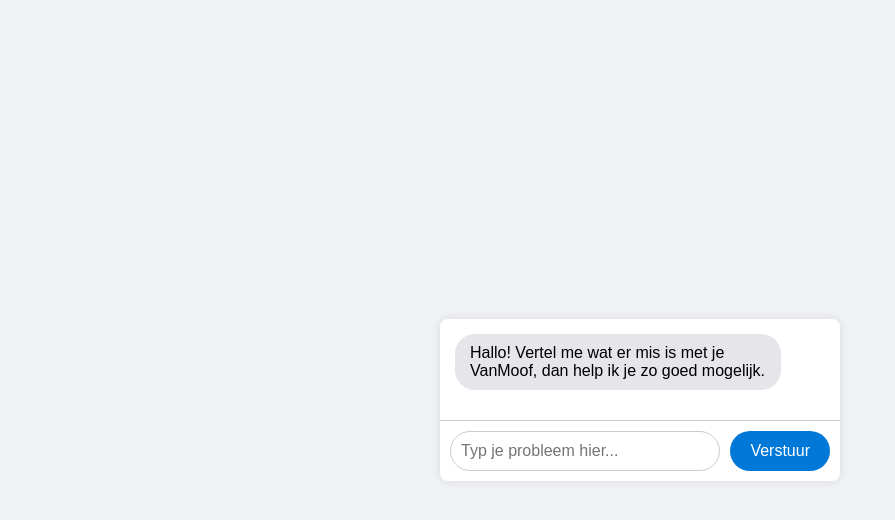
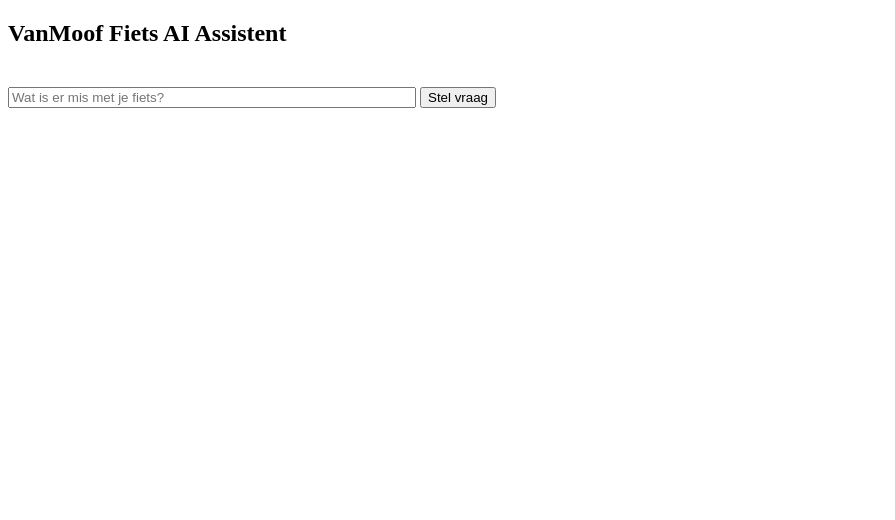
Before and after one commit to fabianetje/vanmoof-ai-chatbot, a plain HTML site: page index.html in a window 1280 px wide. Shown: the whole page, without its empty margins (0-895 px from the left). Drawn offline with Linux system fonts and the light colour scheme.

Commit message:
Update index.html

```diff
--- a/index.html
+++ b/index.html
@@ -1,93 +1,36 @@
 <!DOCTYPE html>
 <html lang="nl">
 <head>
-<meta charset="UTF-8" />
-<meta name="viewport" content="width=device-width, initial-scale=1" />
-<title>VanMoof Probleem Chatbot</title>
-<style>
-  body { font-family: Arial, sans-serif; background: #f0f2f5; display: flex; justify-content: center; align-items: center; height: 100vh; margin: 0; }
-  #chat-container { width: 400px; background: white; box-shadow: 0 0 10px rgba(0,0,0,0.1); border-radius: 8px; display: flex; flex-direction: column; }
-  #messages { flex-grow: 1; padding: 15px; overflow-y: auto; border-bottom: 1px solid #ccc; max-height: 500px; }
-  .message { margin-bottom: 15px; }
-  .user { text-align: right; }
-  .user .text { background: #0078d7; color: white; display: inline-block; padding: 10px 15px; border-radius: 20px; max-width: 80%; }
-  .bot .text { background: #e5e5ea; color: black; display: inline-block; padding: 10px 15px; border-radius: 20px; max-width: 80%; }
-  #input-area { display: flex; padding: 10px; }
-  #input { flex-grow: 1; padding: 10px; font-size: 16px; border: 1px solid #ccc; border-radius: 20px; }
-  #send-btn { background: #0078d7; border: none; color: white; padding: 10px 20px; margin-left: 10px; border-radius: 20px; font-size: 16px; cursor: pointer; }
-  #send-btn:hover { background: #005a9e; }
-</style>
+  <meta charset="UTF-8">
+  <title>VanMoof AI Assistent</title>
 </head>
 <body>
+  <h2>VanMoof Fiets AI Assistent</h2>
+  <div id="chat" style="max-width: 600px; padding: 10px;"></div>
+  <input id="input" type="text" placeholder="Wat is er mis met je fiets?" style="width: 400px;" />
+  <button onclick="ask()">Stel vraag</button>
 
-<div id="chat-container">
-  <div id="messages"></div>
-  <div id="input-area">
-    <input type="text" id="input" placeholder="Typ je probleem hier..." autocomplete="off" />
-    <button id="send-btn">Verstuur</button>
-  </div>
-</div>
+  <script type="module">
+    import { pipeline } from 'https://cdn.jsdelivr.net/npm/@xenova/transformers@2.6.0';
 
-<script>
-  const faq = [
-    { question: ["rem", "remmen"], answer: "Controleer of de remkabel niet is gebroken en stel de remmen bij." },
-    { question: ["accu", "batterij"], answer: "Laad de accu volledig op en controleer de verbindingen." },
-    { question: ["motor", "trapondersteuning"], answer: "Reset de motorcontroller door de fiets uit en aan te zetten." },
-    { question: ["display"], answer: "Controleer of het display goed vastzit en probeer het opnieuw op te starten." },
-    { question: ["licht"], answer: "Controleer de bedrading van het licht en de zekeringen." },
-    { question: ["fiets start niet", "niet starten"], answer: "Controleer de accu en alle verbindingskabels, en probeer een reset." }
-  ];
+    let ai;
+    (async () => {
+      ai = await pipeline('text-generation', 'Xenova/phi-2');
+      document.getElementById("chat").innerHTML += "<p><em>🤖 AI klaar voor gebruik.</em></p>";
+    })();
 
-  const messagesEl = document.getElementById('messages');
-  const inputEl = document.getElementById('input');
-  const sendBtn = document.getElementById('send-btn');
+    async function ask() {
+      const input = document.getElementById('input').value;
+      document.getElementById("chat").innerHTML += `<p><strong>Jij:</strong> ${input}</p>`;
+      document.getElementById("input").value = '';
 
-  function addMessage(text, sender) {
-    const msgDiv = document.createElement('div');
-    msgDiv.classList.add('message', sender);
-    const textSpan = document.createElement('span');
-    textSpan.classList.add('text');
-    textSpan.textContent = text;
-    msgDiv.appendChild(textSpan);
-    messagesEl.appendChild(msgDiv);
-    messagesEl.scrollTop = messagesEl.scrollHeight;
-  }
+      const prompt = `Je bent een VanMoof fietsen expert. Een klant zegt: "${input}". Wat is er waarschijnlijk mis en wat moet hij doen?`;
 
-  function getAnswer(userText) {
-    userText = userText.toLowerCase();
-    for (const item of faq) {
-      for (const keyword of item.question) {
-        if (userText.includes(keyword)) {
-          return item.answer;
-        }
-      }
+      const out = await ai(prompt, { max_new_tokens: 100 });
+      const antwoord = out[0].generated_text.replace(prompt, ''); // maak schoon
+
+      document.getElementById("chat").innerHTML += `<p><strong>AI:</strong> ${antwoord}</p>`;
     }
-    return "Sorry, dat weet ik niet precies. Kun je het anders proberen of meer details geven?";
-  }
-
-  function sendMessage() {
-    const userText = inputEl.value.trim();
-    if (!userText) return;
-    addMessage(userText, 'user');
-    inputEl.value = '';
-
-    // Simuleer 'denktijd' van AI
-    setTimeout(() => {
-      const botResponse = getAnswer(userText);
-      addMessage(botResponse, 'bot');
-    }, 700);
-  }
-
-  sendBtn.addEventListener('click', sendMessage);
-  inputEl.addEventListener('keypress', (e) => {
-    if (e.key === 'Enter') {
-      sendMessage();
-    }
-  });
-
-  // Welkomstbericht
-  addMessage("Hallo! Vertel me wat er mis is met je VanMoof, dan help ik je zo goed mogelijk.", 'bot');
-</script>
-
+  </script>
 </body>
 </html>
```
